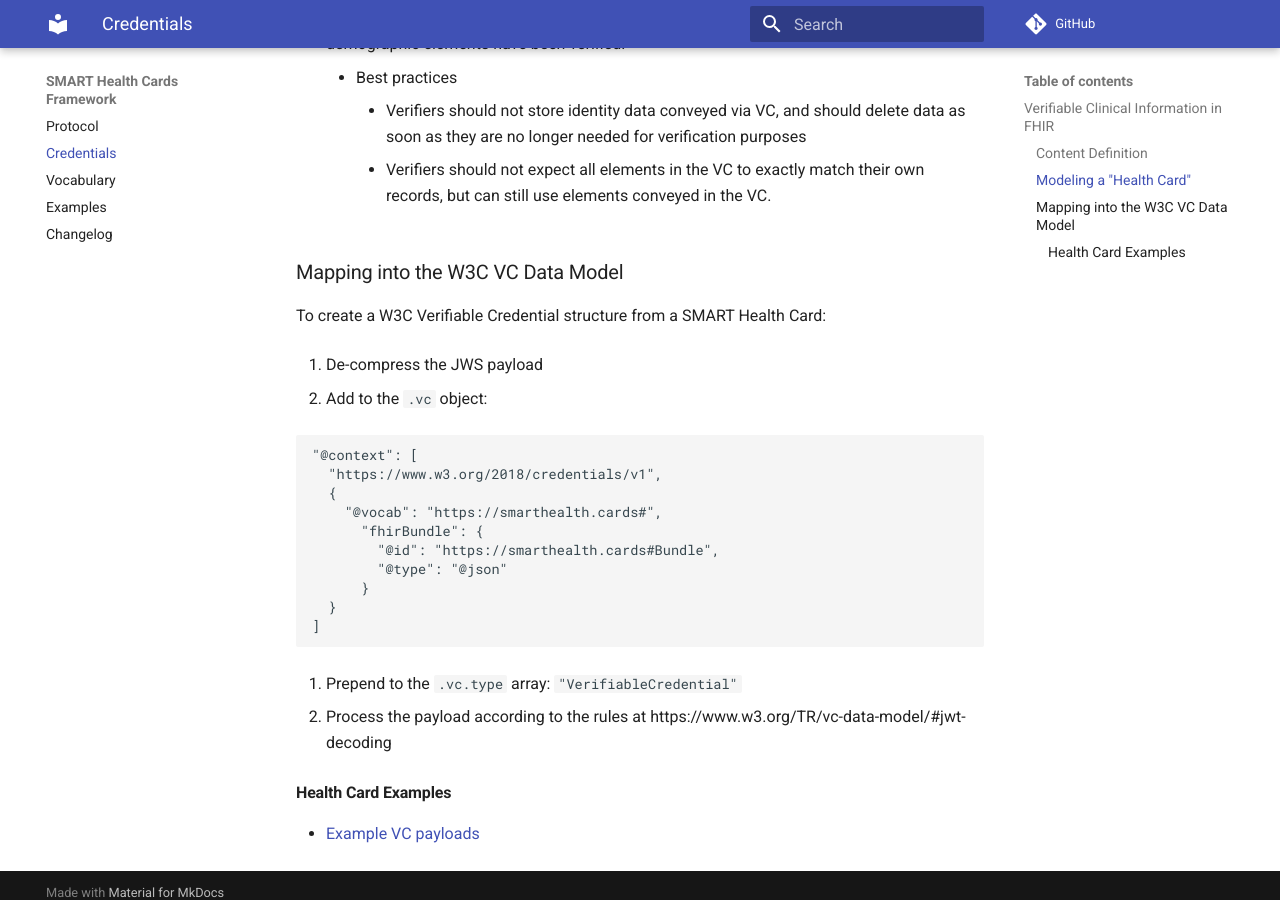
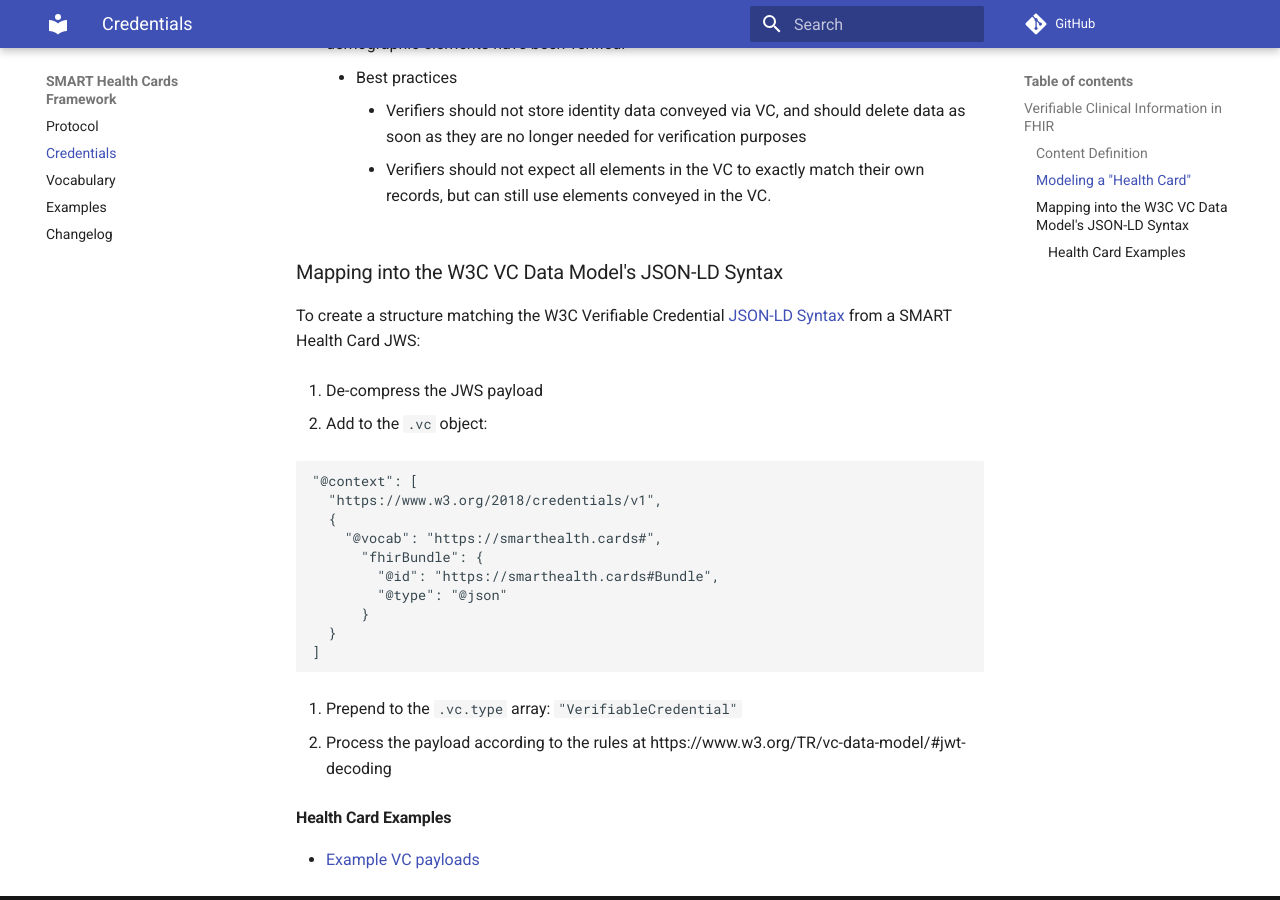
Before and after one commit to smart-on-fhir/health-cards, an MkDocs documentation site: the page built from docs/credential-modeling.md, in a window 1280 px wide and 900 px high, scrolled down 1629 px. Built offline with MkDocs 1.6.1 and Material for MkDocs 9.7.7, drawn with Linux system fonts in a browser that asks for light colours; comment, search, counter and statistics services are not loaded.

Commit message:
Update credential-modeling.md

```diff
--- a/docs/credential-modeling.md
+++ b/docs/credential-modeling.md
@@ -49,9 +49,9 @@ According to the procedure above, we start with decisions about FHIR content res
         * Verifiers should not expect all elements in the VC to exactly match their own records, but can still use elements conveyed in the VC.
 
 
-## Mapping into the W3C VC Data Model
+## Mapping into the W3C VC Data Model's JSON-LD Syntax
 
-To create a W3C Verifiable Credential structure from a SMART Health Card:
+To create a structure matching the W3C Verifiable Credential [JSON-LD Syntax](https://www.w3.org/TR/vc-data-model/#json-ld) from a SMART Health Card JWS:
 
 1. De-compress the JWS payload
 
```
